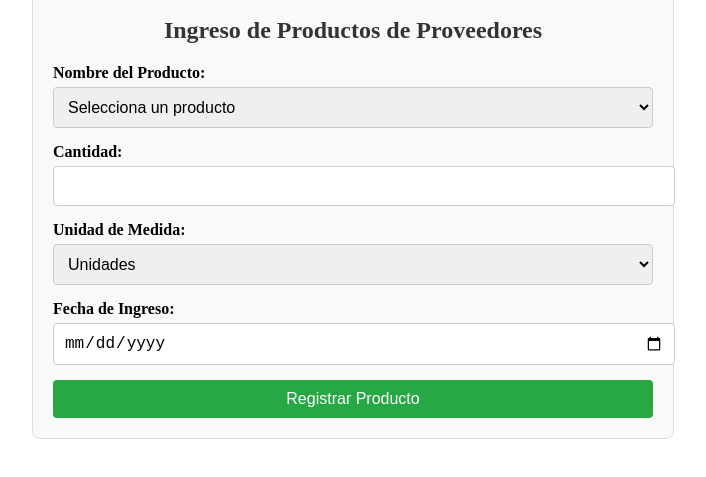
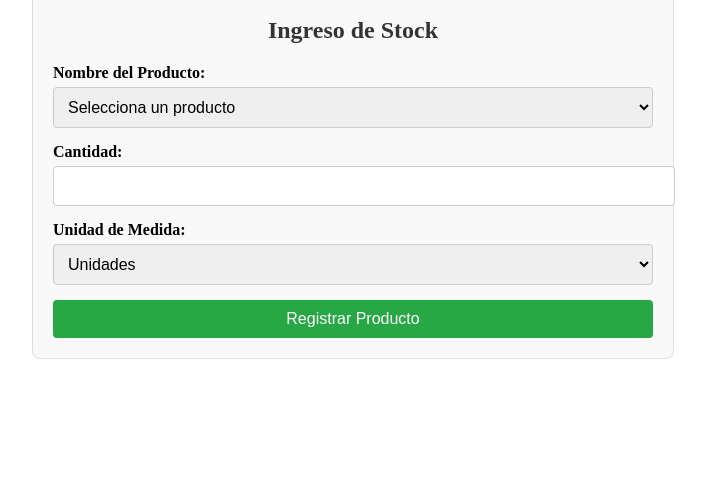
Before and after one commit to kailu90/Inventario, a plain HTML site: page proveedores.html in a window 1280 px wide. Shown: the part 103-580 px from the top of the page, without its empty margins (287-993 px from the left). Drawn offline with Linux system fonts and the light colour scheme.

Commit message:
Refactor: cambio en el formulario para agregar stock

```diff
--- a/proveedores.html
+++ b/proveedores.html
@@ -11,7 +11,7 @@
 <body>
 <section class="form-section">
     <img src="./Imagenes/logo_drive.png" alt="logo drive">
-    <h2>Ingreso de Productos de Proveedores</h2>
+    <h2>Ingreso de Stock</h2>
     <form class="product-form" id="form">
         <div class="form-group">
             <label for="product-name">Nombre del Producto:</label>
@@ -72,13 +72,8 @@
             </select>
         </div>
 
-        <div class="form-group">
-            <label for="arrival-date">Fecha de Ingreso:</label>
-            <input type="date" id="arrival-date" name="arrival-date" required>
-        </div>
-
         <button type="submit">Registrar Producto</button>
     </form>
 </section>
-<script src="./products.js"></script>
+<script src="./add-stock.js"></script>
 </body>
```
Also changed, not shown: products.html (+1 -1 lines), add-stock.js (renamed from products.js).
